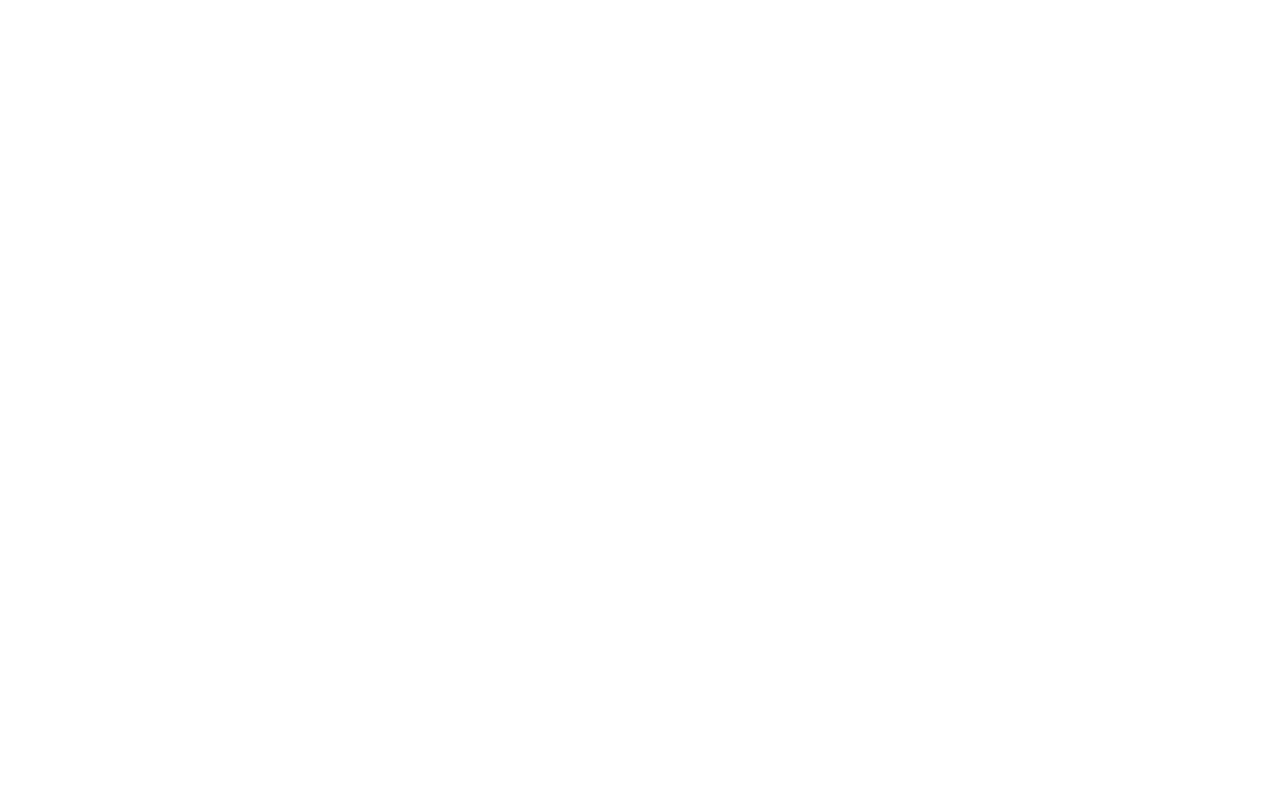
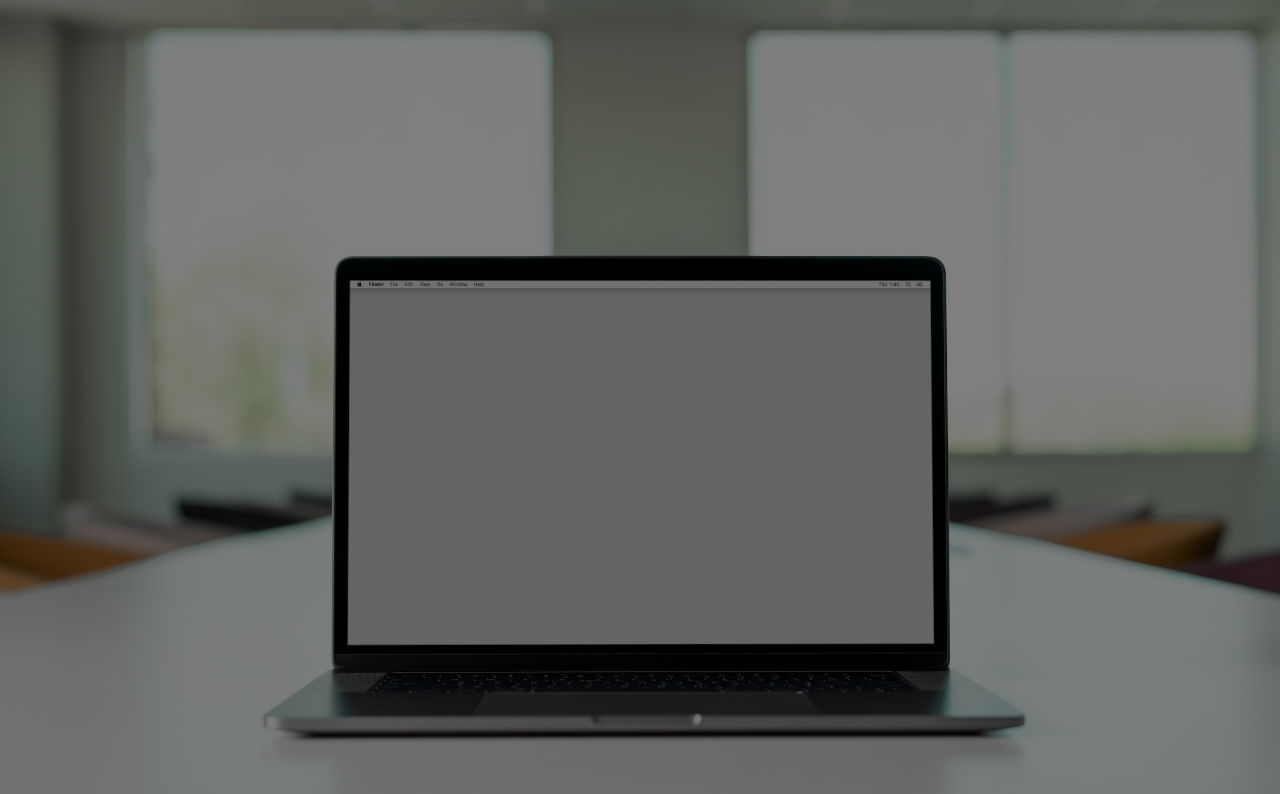
Before and after one commit to Phelyks/ReplicaOfPreviousProject, a plain HTML site: page index.html in a window 1280 px wide. Drawn offline with Linux system fonts and the light colour scheme.

Commit message:
Oct 28 14:50

```diff
--- a/Assets/styles.css
+++ b/Assets/styles.css
@@ -0,0 +1,12 @@
+* {
+    margin: 0;
+    padding: 0;
+}
+
+.main {
+    width: 100%;
+    background: linear-gradient(to top, rgba(0,0,0,0.5)50%, rgba(0,0,0,0.5)50%), url('./Images/phelyksInc.jpeg');
+    height: 100vh;
+    background-position: center;
+    background-size: cover;
+}
--- a/index.html
+++ b/index.html
@@ -9,6 +9,9 @@
     <link rel="icon" href="./Assets/Images/faviicon.png">
 </head>
 <body>
+    <div class="main">
+
+    </div>
 
 </body>
 </html>
```
